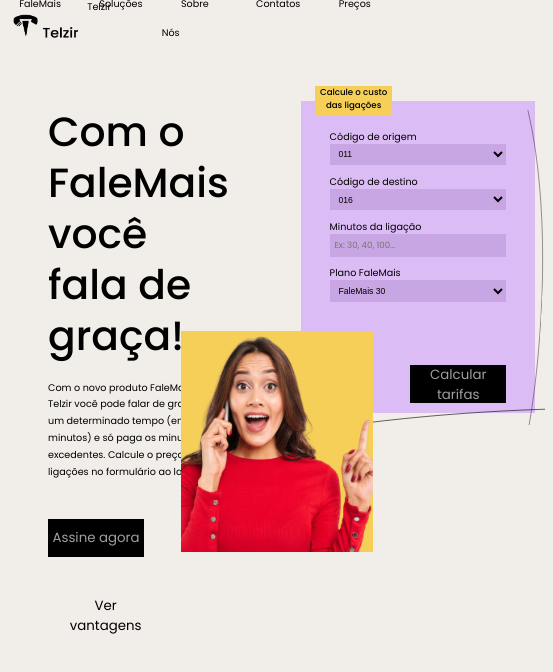
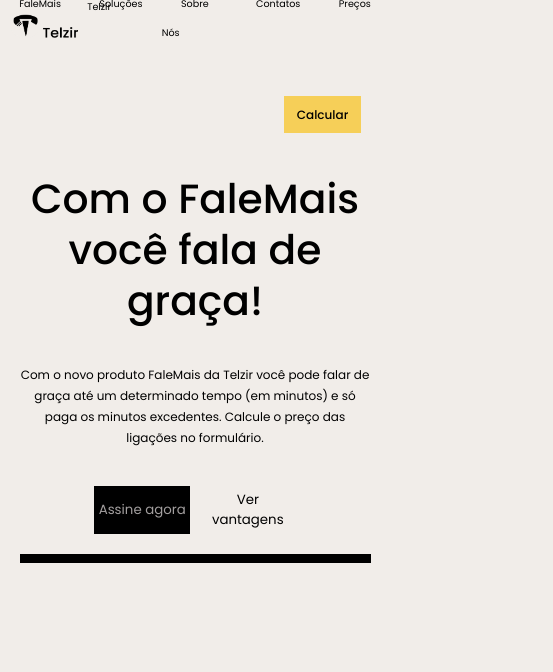
Before and after one commit to aka-luan/telzir-website, a React (Create React App) app: page / in a window 390 px wide. Shown: the top 672 px of the page, 553 px wide, since content can reach past the window. Built offline with nearby package versions, Linux system fonts and the light colour scheme.

Commit message:
Medias queries para lidar com a responsividade

```diff
--- a/src/components/Dashboard/index.tsx
+++ b/src/components/Dashboard/index.tsx
@@ -1,14 +1,70 @@
+import React from 'react'
+import { DashboardState } from '../../utils/interfaces'
 import { Form } from '../Form'
 import { Container } from './styles'
 
-export function Dashboard() {
+export class Dashboard extends React.Component<{}, DashboardState> {
+  constructor (props: any) {
+    super(props)
+
+    this.state = {
+      leftStyles: {
+        visibility: 'visible',
+        opacity: 1,
+        right: '0'
+      },
+      rightStyles: {
+      },
+
+      isForm: false
+    }
+  }
+
+  handleClick = () => {
+
+    if(!this.state.isForm) {
+      this.setState({
+        leftStyles: {
+          visibility: 'hidden',
+          opacity: 0,
+          right: '10rem'
+        },
+        rightStyles: {
+          opacity: 1,
+          visibility: 'visible',
+        },
+
+        isForm: !this.state.isForm
+      })
+    } else {
+      this.setState({
+        leftStyles: {
+          visibility: 'visible',
+          opacity: 1,
+          right: '0'
+        },
+        rightStyles: {
+          opacity: 0,
+          visibility: 'hidden',
+        },
+        isForm: !this.state.isForm
+      })
+    }
+
+
+  }
+
+  render() {
     return (
       <Container>
-      <div className="left-container">
+        <div className="form-toggle" >
+          <div onClick={this.handleClick}>{this.state.isForm? 'Voltar' : 'Calcular'}</div>
+        </div>
+        <div className="left-container" style={this.state.leftStyles}>
           <h1>Com o FaleMais você fala de graça!</h1>
           <p>Com o novo produto FaleMais da Telzir você pode falar de graça até
             um determinado tempo (em minutos) e só paga os minutos excedentes.
-          Calcule o preço das ligações no formulário ao lado.</p>
+            Calcule o preço das ligações no formulário.</p>
           {/* <p>Escolha o código das cidade de origem e destino, informe o tempo da ligação e selecione qual o
             plano FaleMais.</p> */}
           <div className="buttons-container">
@@ -17,9 +73,10 @@ export function Dashboard() {
           </div>
         </div>
         <div className="center-column"></div>
-      <div className="right-container">
+        <div className="right-container" style={this.state.rightStyles}>
           <Form />
         </div>
       </Container>
     )
   }
+}
--- a/src/components/Dashboard/styles.ts
+++ b/src/components/Dashboard/styles.ts
@@ -2,21 +2,27 @@ import styled from 'styled-components'
 
 export const Container = styled.div`
   margin: 0 auto;
+  width: 90%;
   max-width: 1600px;
   display: flex;
   margin-top: 4rem;
 
+  .form-toggle {
+    visibility: hidden;
+  }
+
   .left-container {
+    transition: visibility 1s, opacity 1s, right 1s ;
     width: 70%;
     padding-left: 5rem;
-
+    display: flex;
+    flex-direction: column;
+    position: relative;
 
     h1 {
       font-weight: 500;
       font-size: 4.25rem;
-      word-spacing: 0%;
       line-height: 1.25;
-
     }
 
     p {
@@ -25,12 +31,18 @@ export const Container = styled.div`
     }
 
     .buttons-container {
+      display: flex;
+
       button {
         height: 4rem;
         width: 10rem;
         background: var(--black);
         color: var(--buttonText);
         border: none;
+
+        @media (max-width: 880px) {
+          height: 5rem;
+        }
       }
 
       button:last-child {
@@ -49,9 +61,96 @@ export const Container = styled.div`
     width: 5rem;
     background-color: black;
     margin-left: 5rem;
+    position: relative;
   }
 
   .right-container {
+
     width: 70%;
   }
+
+  /* media queries */
+
+  @media (max-width: 540px) {
+    flex-direction: column;
+
+    .form-toggle {
+      visibility: visible;
+      margin: 1rem;
+      cursor: pointer;
+      height: 5rem;
+
+      div {
+        transition: all 1s ease-out;
+        padding: 1rem;
+        background-color: var(--yellow);
+        color: var(--black);
+        text-align: center;
+        width: 8rem;
+        font-weight: 500;
+        float: right;
+        font-size: 1.25rem;
+      }
+    }
+
+    .left-container {
+
+      place-self: center;
+      text-align: center;
+      padding-left: 0;
+      margin-left: 0;
+
+      p {
+        font-size: 1.25rem;
+        place-self: center;
+        max-width: 40rem;
+      }
+
+      .buttons-container {
+        justify-content: center;
+      }
+    }
+
+    .right-container {
+      transition: all 1s ease-in-out;
+      position: absolute;
+      place-self: center;
+      margin-top: 7rem;
+      visibility: hidden;
+      opacity: 0;
+
+      .img-container {
+        display: none;
+      }
+
+      div {
+        margin-left: 0;
+      }
+    }
+
+    .center-column {
+      width: 100% ;
+      height: 1rem;
+      margin-left: 0;
+    }
+
+    .tarifas-container {
+      width: auto;
+    }
+  }
+  @media (max-width: 540px) {
+
+    .left-container {
+      width: 100%;
+
+    }
+
+    .right-container {
+      width: 90%;
+    }
+
+    .tarifas-container {
+      width: 80%;
+    }
+  }
 `
```
Lines whose indentation alone changed are shown as unchanged.
